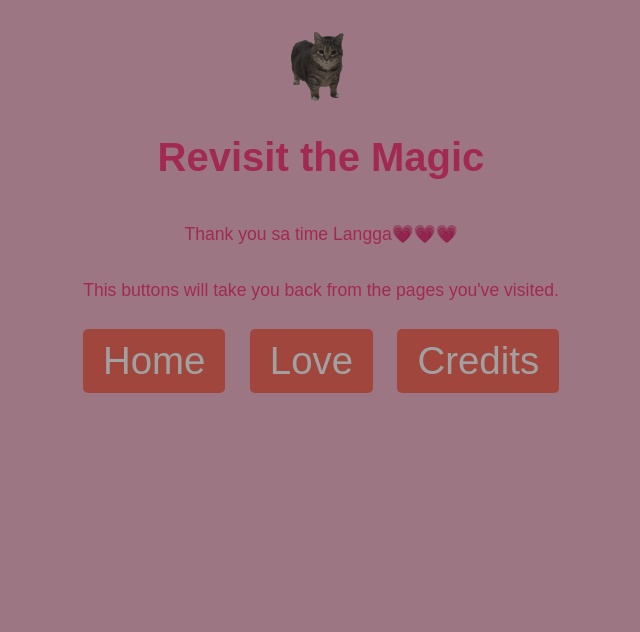
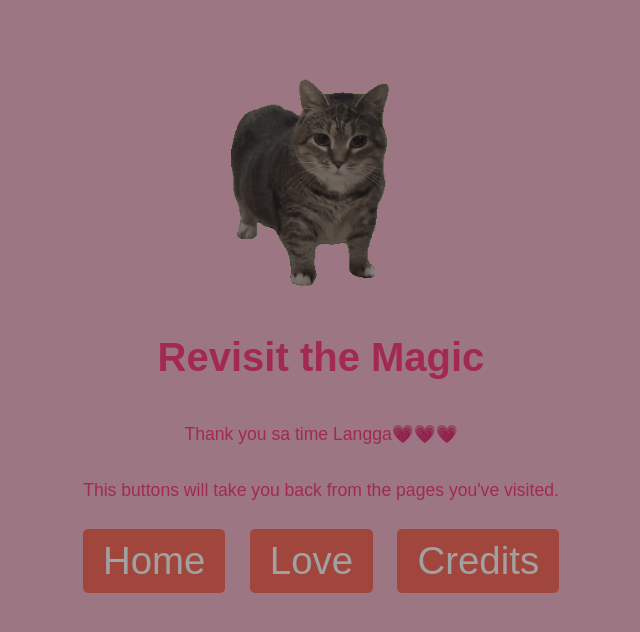
Before and after one commit to Serrius/for-jamyle, a plain HTML site: page lobby.html in a window 1280 px wide. Shown: the whole page, without its empty margins (319-959 px from the left). Drawn offline with Linux system fonts and the light colour scheme.

Commit message:
Update lobby.html

```diff
--- a/lobby.html
+++ b/lobby.html
@@ -18,7 +18,7 @@
 
         img {
             width: auto; /* Keeps the aspect ratio */
-            height: 100px; /* Adjust this value to your preference */
+            height: 300px; /* Adjust this value to your preference */
             max-width: 100%; /* Prevents overflow */
         }
 
```
